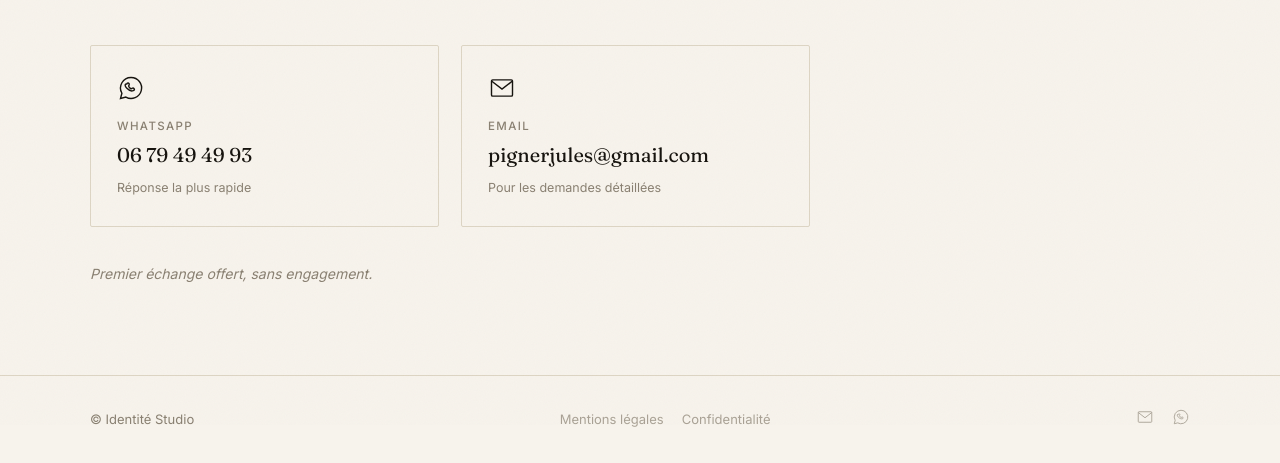
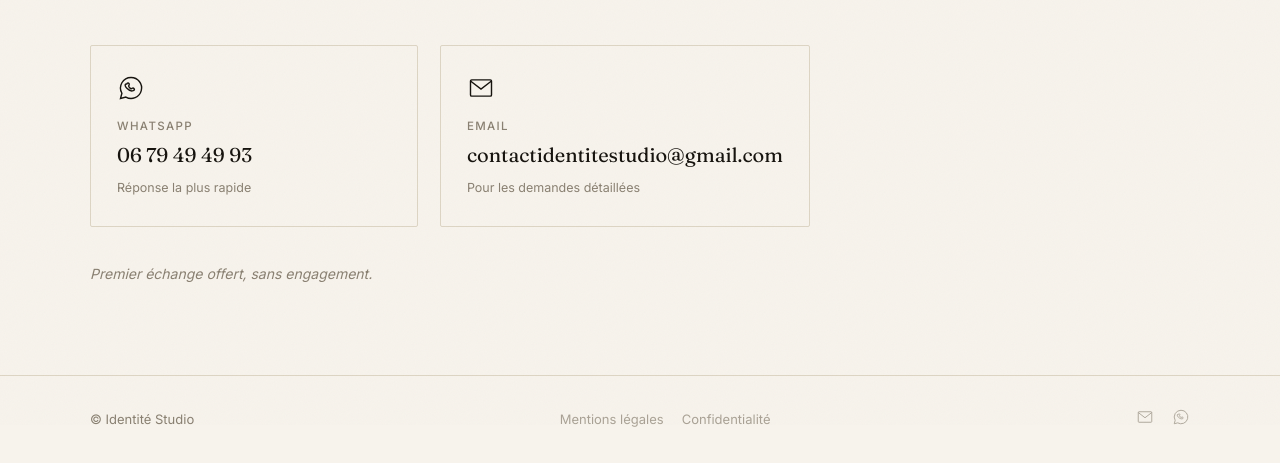
Before and after one commit to fripiz/identite-studio, a website: page public/contact.html in a window 1280 px wide. Shown: the part 375-838 px from the top of the page. Drawn offline with Linux system fonts and the light colour scheme.

Commit message:
Mise à jour email de contact

```diff
--- a/public/contact.html
+++ b/public/contact.html
@@ -49,12 +49,12 @@
           <span class="contact-value">06 79 49 49 93</span>
           <span class="contact-note">Réponse la plus rapide</span>
         </a>
-        <a class="contact-card reveal" style="transition-delay:.15s" href="mailto:pignerjules@gmail.com">
+        <a class="contact-card reveal" style="transition-delay:.15s" href="mailto:contactidentitestudio@gmail.com">
           <span class="contact-icon">
             <svg viewBox="0 0 24 24" fill="none" stroke="currentColor" stroke-width="1.2"><rect x="3" y="5" width="18" height="14" rx="1"/><path d="M3 6l9 7 9-7"/></svg>
           </span>
           <span class="contact-label">Email</span>
-          <span class="contact-value">pignerjules@gmail.com</span>
+          <span class="contact-value">contactidentitestudio@gmail.com</span>
           <span class="contact-note">Pour les demandes détaillées</span>
         </a>
       </div>
@@ -72,7 +72,7 @@
       <a href="confidentialite.html">Confidentialité</a>
     </nav>
     <div class="footer-links">
-      <a href="mailto:pignerjules@gmail.com" aria-label="Email">
+      <a href="mailto:contactidentitestudio@gmail.com" aria-label="Email">
         <svg viewBox="0 0 24 24" fill="none" stroke="currentColor" stroke-width="1.2"><rect x="3" y="5" width="18" height="14" rx="1"/><path d="M3 6l9 7 9-7"/></svg>
       </a>
       <a href="https://wa.me/33679494993" target="_blank" rel="noopener" aria-label="WhatsApp">
```
Also changed, not shown: public/confidentialite.html (+2 -2 lines), public/index.html (+1 -1 lines), public/mentions-legales.html (+2 -2 lines).
